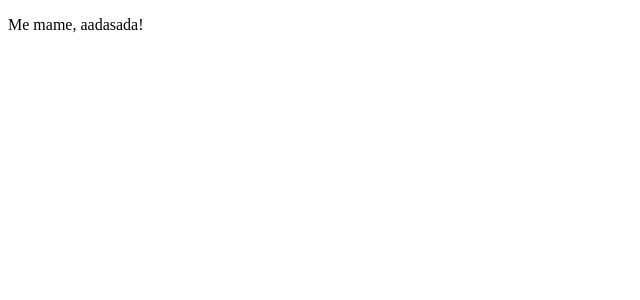
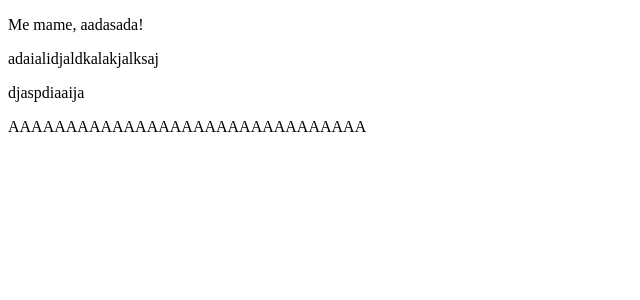
Before and after one commit to nickolasL13/airbnbclonefront, a React (Create React App) app: page / in a window 1280 px wide. Shown: the top 300 px of the page, without its empty margins (0-640 px from the left). Built offline with nearby package versions, Linux system fonts and the light colour scheme.

Commit message:
teste de envio 3

```diff
--- a/src/App.tsx
+++ b/src/App.tsx
@@ -4,6 +4,9 @@ function App() {
     return (
         <div>
            <p>Me mame, aadasada!</p>
+           <p>adaialidjaldkalakjalksaj</p>
+           <p>djaspdiaaija</p>
+           <p>AAAAAAAAAAAAAAAAAAAAAAAAAAAAAAA</p>
         </div>
     );
 }
```
